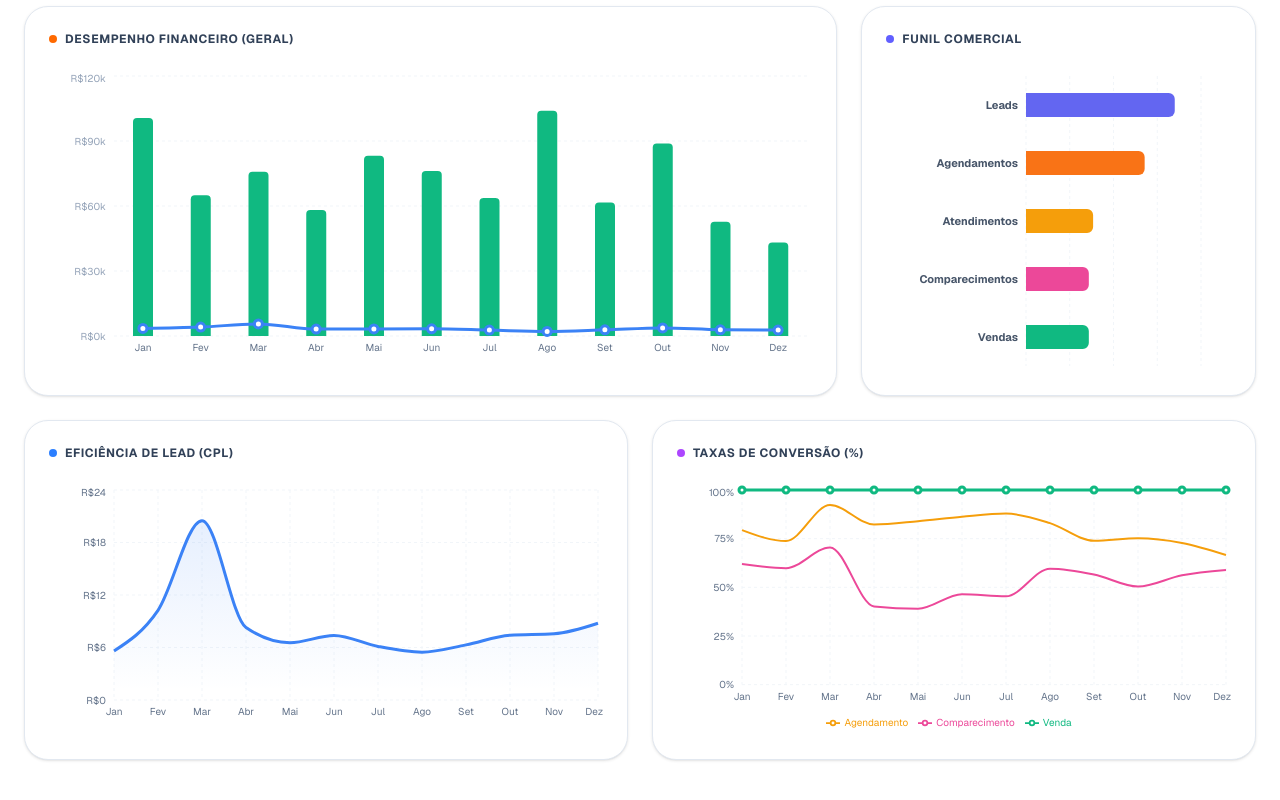
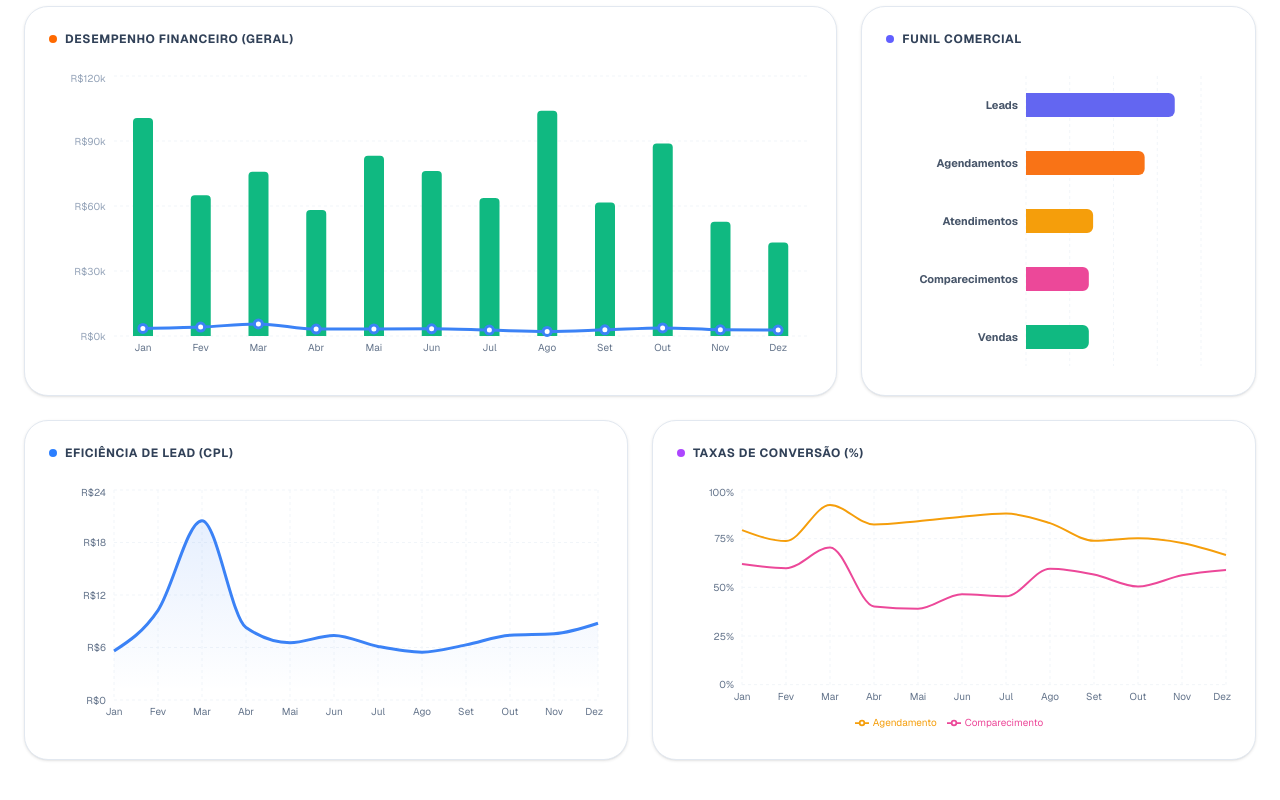
Before and after one commit to jose25mn/dashboard-marketing, a Next.js app: page / in a window 1280 px wide. Shown: the part 818-1618 px from the top of the page. Built offline with nearby package versions, Linux system fonts and the light colour scheme.

Commit message:
Update page.tsx

```diff
--- a/app/page.tsx
+++ b/app/page.tsx
@@ -411,7 +411,6 @@ export default function Dashboard() {
                                     <Legend wrapperStyle={{fontSize: '10px'}} />
                                     <Line type="monotone" name="Agendamento" dataKey="tx_agend" stroke="#f59e0b" strokeWidth={2} dot={false} />
                                     <Line type="monotone" name="Comparecimento" dataKey="tx_comp" stroke="#ec4899" strokeWidth={2} dot={false} />
-                                    <Line type="monotone" name="Venda" dataKey="tx_venda" stroke="#10b981" strokeWidth={3} dot={{r:3}} />
                                 </LineChart>
                              )}
                         </ResponsiveContainer>
```
